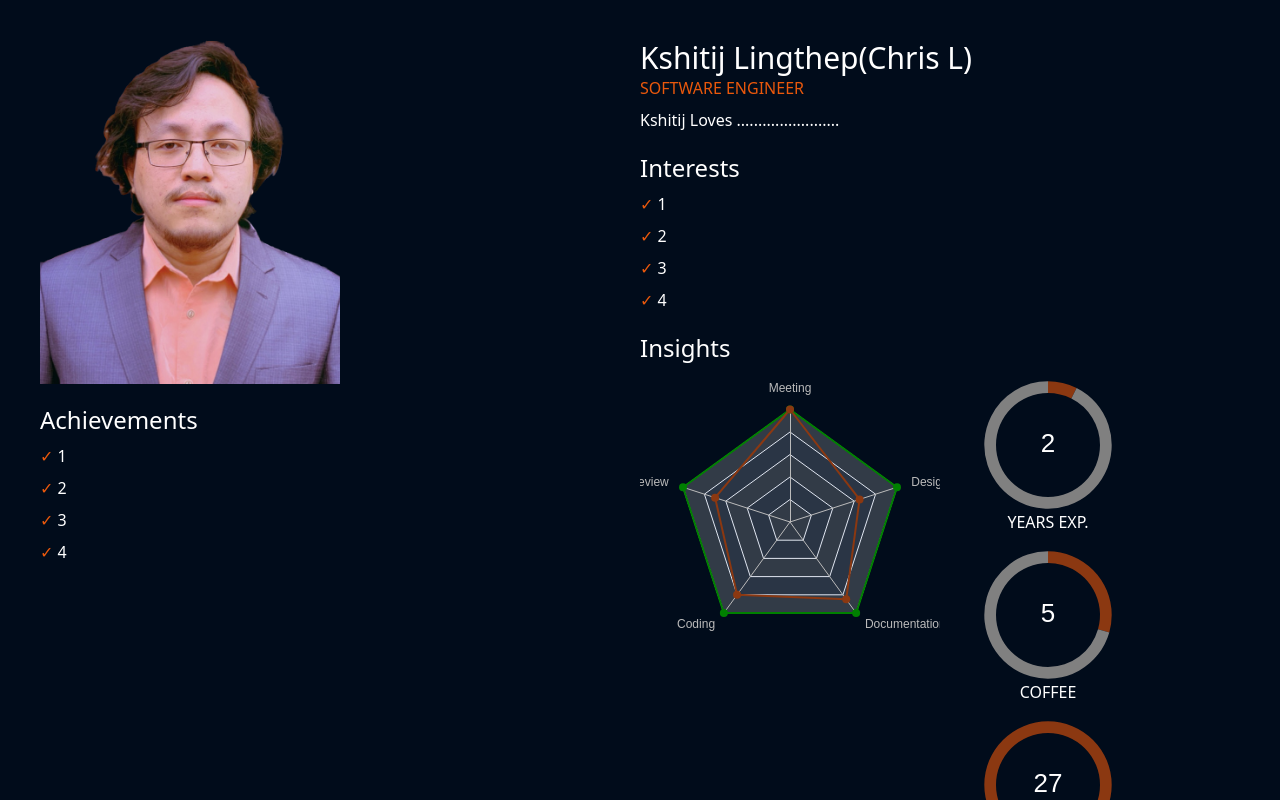
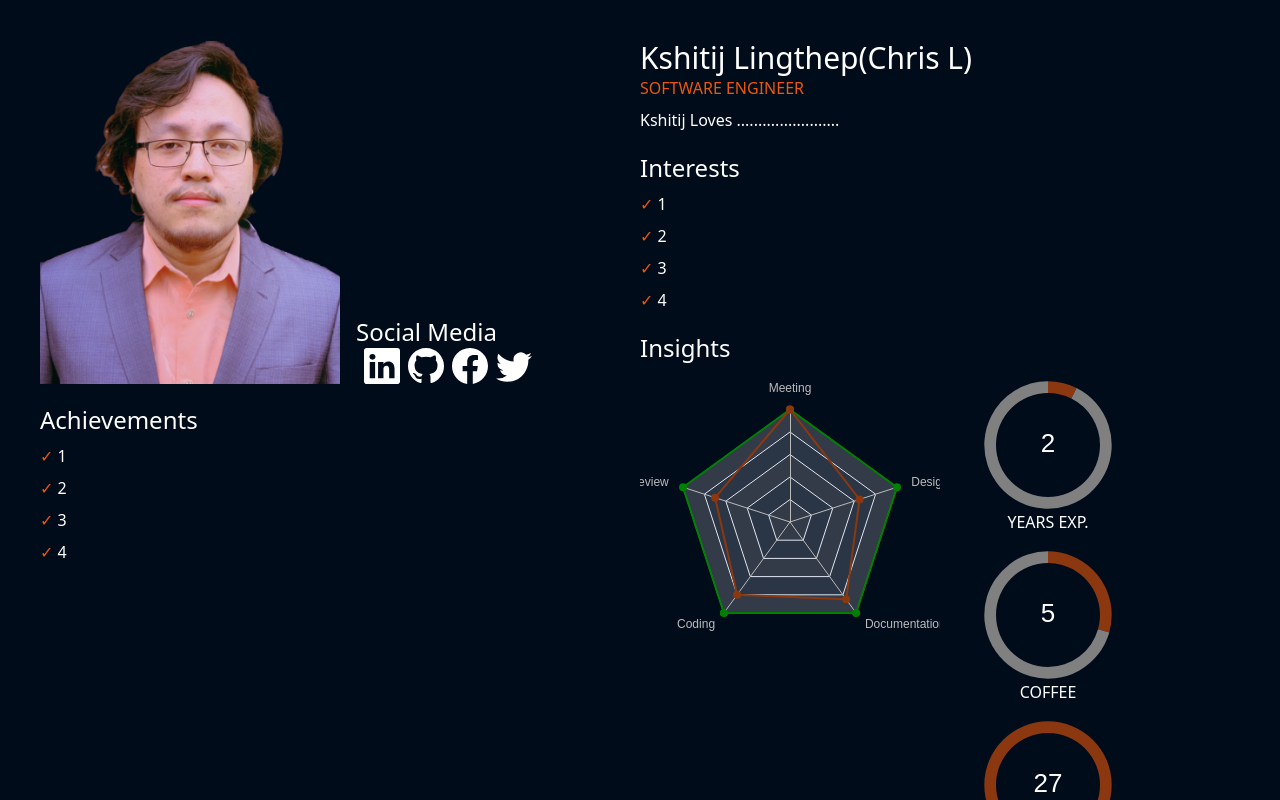
Before and after one commit to Anonymous-Chris/windowsportfolio, a React (Create React App) app: page /#/about in a window 1280 px wide. Built offline with nearby package versions, Linux system fonts and the light colour scheme; what tw-elements would draw is missing.

Commit message:
feat: add social media icons

```diff
--- /dev/null
+++ b/src/components/Pages/SocialMedia.js
@@ -0,0 +1,40 @@
+import React from "react"
+import { BsFacebook, BsGithub, BsLinkedin, BsTwitter } from "react-icons/bs"
+const SocialMedia = () => {
+    const routeSocialMedia = (socialMedia) => {
+        if (socialMedia === "linkedin") {
+            window.open("https://www.linkedin.com/in/kshitij-lingthep", "_blank")
+        } else if (socialMedia === "github") {
+            window.open("https://github.com/Anonymous-Chris", "_blank")
+        } else if (socialMedia === "facebook") {
+            window.open("https://www.facebook.com/skniyara/", "_blank")
+        } else if (socialMedia === "twitter") {
+            window.open("https://twitter.com/limbe_me", "_blank")
+        }
+    }
+    return (
+        <div className="ml-4 flex h-full w-full flex-col justify-end">
+            <h1 className="text-2xl">Social Media</h1>
+            <div className="flex flex-row">
+                <BsLinkedin
+                    className="ml-2 cursor-pointer text-4xl"
+                    onClick={() => routeSocialMedia("linkedin")}
+                ></BsLinkedin>
+                <BsGithub
+                    className="ml-2 cursor-pointer text-4xl"
+                    onClick={() => routeSocialMedia("github")}
+                ></BsGithub>
+                <BsFacebook
+                    className="ml-2 cursor-pointer text-4xl"
+                    onClick={() => routeSocialMedia("facebook")}
+                ></BsFacebook>
+                <BsTwitter
+                    className="ml-2 cursor-pointer text-4xl"
+                    onClick={() => routeSocialMedia("twitter")}
+                ></BsTwitter>
+            </div>
+        </div>
+    )
+}
+
+export default SocialMedia
--- a/src/pages/About.js
+++ b/src/pages/About.js
@@ -4,13 +4,20 @@ import Achievements from "../components/Pages/Achievements"
 import GoHome from "../components/Pages/GoHome"
 import Insights from "../components/Pages/Insights"
 import Interests from "../components/Pages/Interests"
+import SocialMedia from "../components/Pages/SocialMedia"
 const About = () => {
     return (
         <div className="flex flex-col overflow-hidden p-10">
             <div className="flex flex-col sm:flex-col lg:flex-row">
                 <div className="h-full w-full">
-                    <img src={Chris} className="mr-auto h-[50%] w-[50%]" />
-                    <div className="mt-5 h-[50%]">
+                    <div className="flex w-full flex-row">
+                        <img src={Chris} className="mr-auto h-[50%] w-[50%]" alt="profile" />
+                        <div className="w-[50%]">
+                            <SocialMedia></SocialMedia>
+                        </div>
+                    </div>
+
+                    <div className="mt-5 h-[50%] w-full">
                         <Achievements></Achievements>
                     </div>
                 </div>
```
